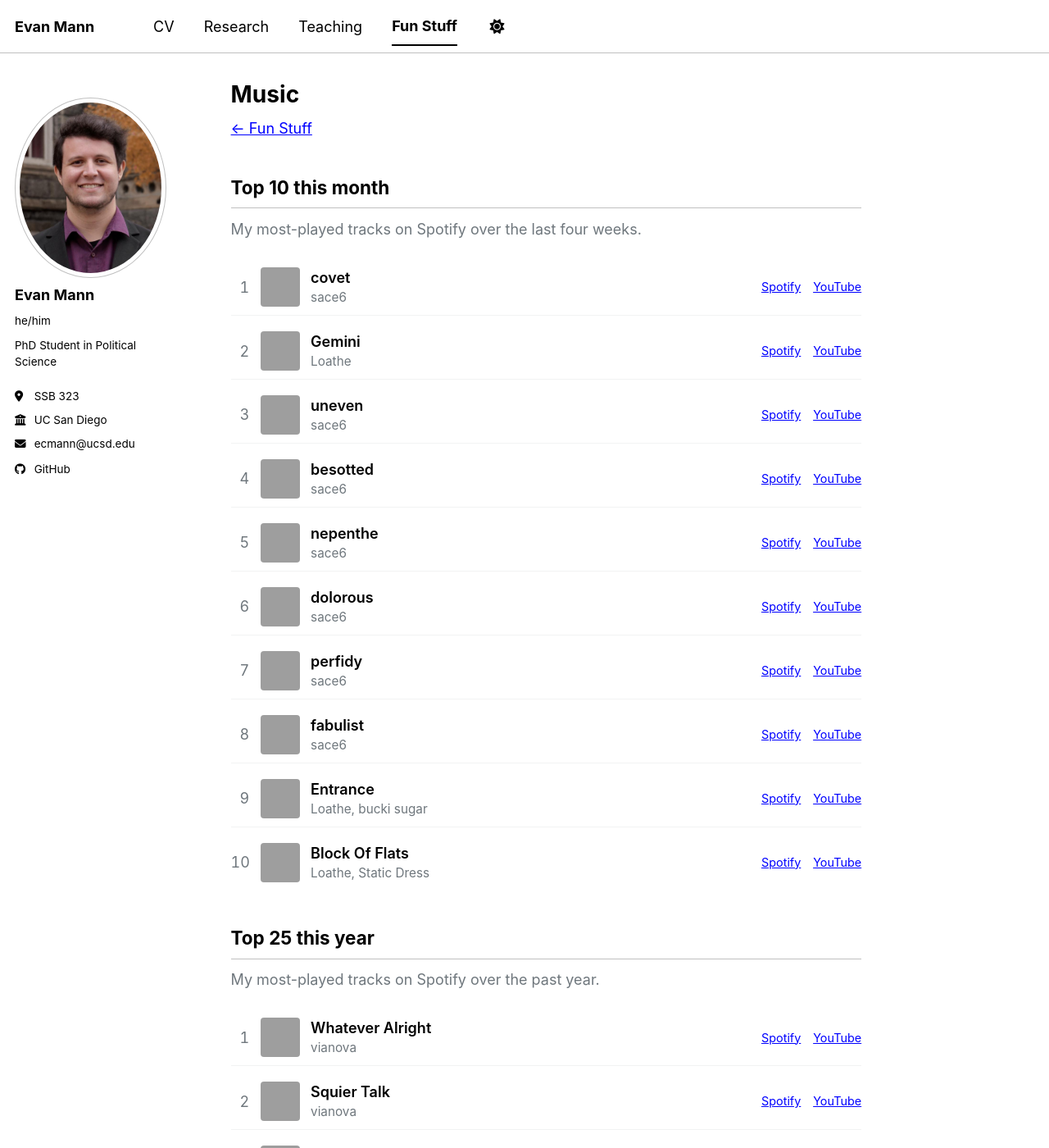
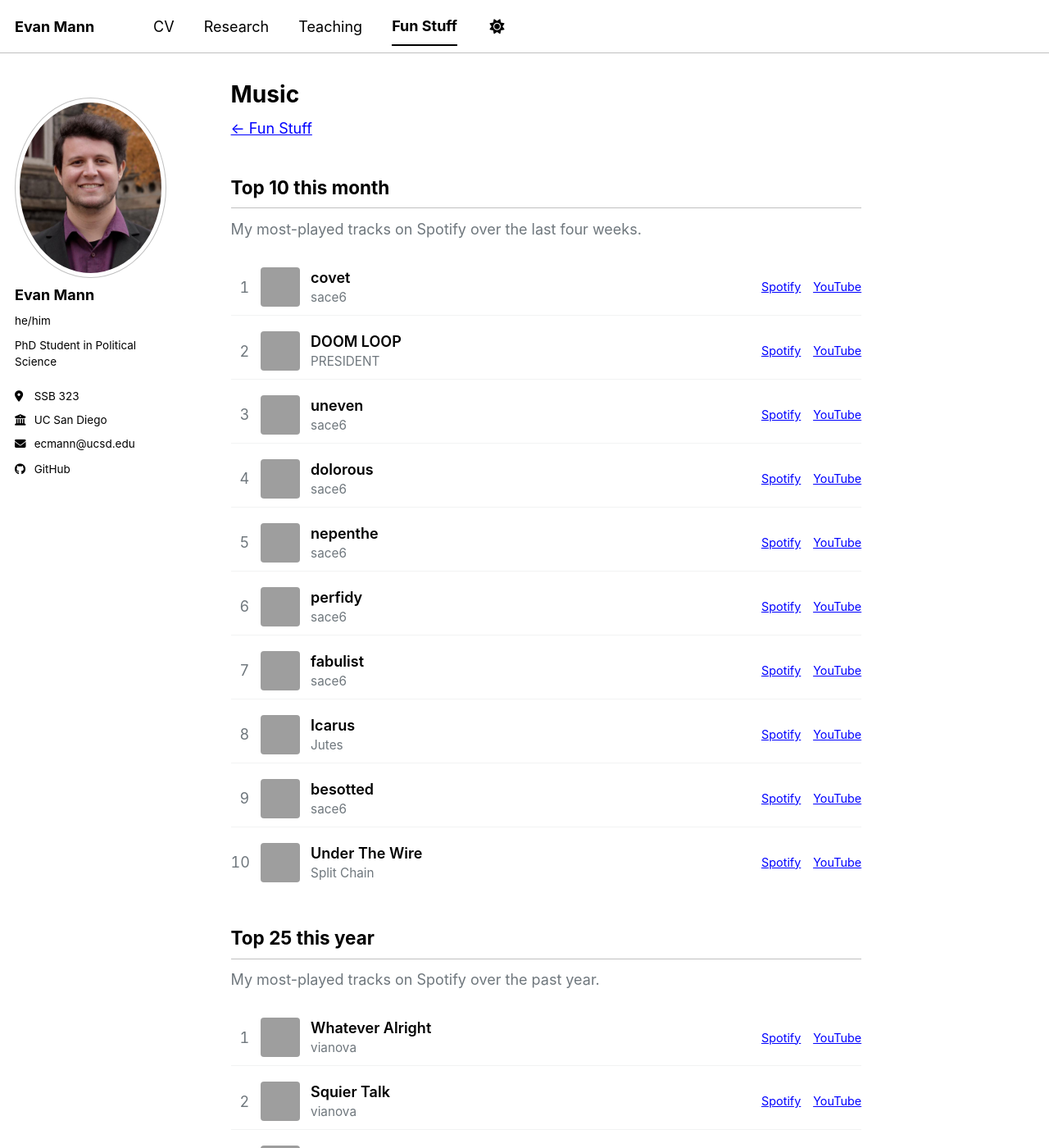
Before and after one commit to ecmannn/ecmannn.github.io, a Jekyll site: the page built from _pages/fun-stuff-music.md, in a window 1280 px wide and 1400 px high, cut to the strip 0-1400 px from the top of the window. Shown: the whole strip at 82% size. Built offline with Jekyll 4.4.1, drawn with Linux system fonts in a browser that asks for light colours; a script bundle is joined from its source files by our own code; library files that are not in the unit come from our copies; some of the changed text lies outside the part shown; grey boxes are pictures that could not be loaded.

Commit message:
Update Spotify top tracks

```diff
--- a/_data/spotify.json
+++ b/_data/spotify.json
@@ -1,5 +1,5 @@
 {
-  "fetched_at": "2026-08-10",
+  "fetched_at": "2026-08-17",
   "month": {
     "time_range": "short_term",
     "tracks": [
@@ -15,13 +15,13 @@
       },
       {
         "rank": 2,
-        "name": "Gemini",
-        "artist": "Loathe",
-        "album": "A Stranger To You",
-        "album_art": "https://i.scdn.co/image/ab67616d00001e022244c635d7f41716d16150df",
-        "spotify_url": "https://open.spotify.com/track/6LTYK7W6hFQh3gkKMd5Afw",
-        "youtube_video_id": "OUwxsLXuk4E",
-        "youtube_url": "https://www.youtube.com/watch?v=OUwxsLXuk4E"
+        "name": "DOOM LOOP",
+        "artist": "PRESIDENT",
+        "album": "DOOM LOOP",
+        "album_art": "https://i.scdn.co/image/ab67616d00001e02fbbc13888b3b84c89f90f8e6",
+        "spotify_url": "https://open.spotify.com/track/6vmfzJFnhzguSGAYqcrHxT",
+        "youtube_video_id": "Dd5fepthmHg",
+        "youtube_url": "https://www.youtube.com/watch?v=Dd5fepthmHg"
       },
       {
         "rank": 3,
@@ -35,13 +35,13 @@
       },
       {
         "rank": 4,
-        "name": "besotted",
+        "name": "dolorous",
         "artist": "sace6",
         "album": "brutalist",
         "album_art": "https://i.scdn.co/image/ab67616d00001e024664fbb38e7d81c9f2338983",
-        "spotify_url": "https://open.spotify.com/track/2ujCkCa8ncEhOT5G1uIunZ",
-        "youtube_video_id": "NfB8HcPUfO0",
-        "youtube_url": "https://www.youtube.com/watch?v=NfB8HcPUfO0"
+        "spotify_url": "https://open.spotify.com/track/3XDEv0uxLtvHUNRDqiHEP5",
+        "youtube_video_id": "ejY4L3PohpM",
+        "youtube_url": "https://www.youtube.com/watch?v=ejY4L3PohpM"
       },
       {
         "rank": 5,
@@ -55,16 +55,6 @@
       },
       {
         "rank": 6,
-        "name": "dolorous",
-        "artist": "sace6",
-        "album": "brutalist",
-        "album_art": "https://i.scdn.co/image/ab67616d00001e024664fbb38e7d81c9f2338983",
-        "spotify_url": "https://open.spotify.com/track/3XDEv0uxLtvHUNRDqiHEP5",
-        "youtube_video_id": "ejY4L3PohpM",
-        "youtube_url": "https://www.youtube.com/watch?v=ejY4L3PohpM"
-      },
-      {
-        "rank": 7,
         "name": "perfidy",
         "artist": "sace6",
         "album": "brutalist",
@@ -74,7 +64,7 @@
         "youtube_url": "https://www.youtube.com/watch?v=7VPmgfVzKyM"
       },
       {
-        "rank": 8,
+        "rank": 7,
         "name": "fabulist",
         "artist": "sace6",
         "album": "brutalist",
@@ -84,24 +74,34 @@
         "youtube_url": "https://www.youtube.com/watch?v=8S2TNStUWgc"
       },
       {
+        "rank": 8,
+        "name": "Icarus",
+        "artist": "Jutes",
+        "album": "Chin Up, Beautiful",
+        "album_art": "https://i.scdn.co/image/ab67616d00001e023a44c45ec548790c48b914fb",
+        "spotify_url": "https://open.spotify.com/track/5VBqyvojwITdiy5c6SfYBx",
+        "youtube_video_id": "yydPdvD54Tw",
+        "youtube_url": "https://www.youtube.com/watch?v=yydPdvD54Tw"
+      },
+      {
         "rank": 9,
-        "name": "Entrance",
-        "artist": "Loathe, bucki sugar",
-        "album": "A Stranger To You",
-        "album_art": "https://i.scdn.co/image/ab67616d00001e022244c635d7f41716d16150df",
-        "spotify_url": "https://open.spotify.com/track/3fbxw3kKc1DXur3hxgTdXA",
-        "youtube_video_id": "fOdDeDh1R-E",
-        "youtube_url": "https://www.youtube.com/watch?v=fOdDeDh1R-E"
+        "name": "besotted",
+        "artist": "sace6",
+        "album": "brutalist",
+        "album_art": "https://i.scdn.co/image/ab67616d00001e024664fbb38e7d81c9f2338983",
+        "spotify_url": "https://open.spotify.com/track/2ujCkCa8ncEhOT5G1uIunZ",
+        "youtube_video_id": "NfB8HcPUfO0",
+        "youtube_url": "https://www.youtube.com/watch?v=NfB8HcPUfO0"
       },
       {
         "rank": 10,
-        "name": "Block Of Flats",
-        "artist": "Loathe, Static Dress",
-        "album": "A Stranger To You",
-        "album_art": "https://i.scdn.co/image/ab67616d00001e022244c635d7f41716d16150df",
-        "spotify_url": "https://open.spotify.com/track/3ovTVdjeOH27MKv1Gd6jPH",
-        "youtube_video_id": "xVYRtFFMN2U",
-        "youtube_url": "https://www.youtube.com/watch?v=xVYRtFFMN2U"
+        "name": "Under The Wire",
+        "artist": "Split Chain",
+        "album": "motionblur",
+        "album_art": "https://i.scdn.co/image/ab67616d00001e0253a4712a34deaddd31e39294",
+        "spotify_url": "https://open.spotify.com/track/6eE2KnCMKbOIR6PIWGNcR1",
+        "youtube_video_id": "F4ltRNdfMZw",
+        "youtube_url": "https://www.youtube.com/watch?v=F4ltRNdfMZw"
       }
     ]
   },
```
